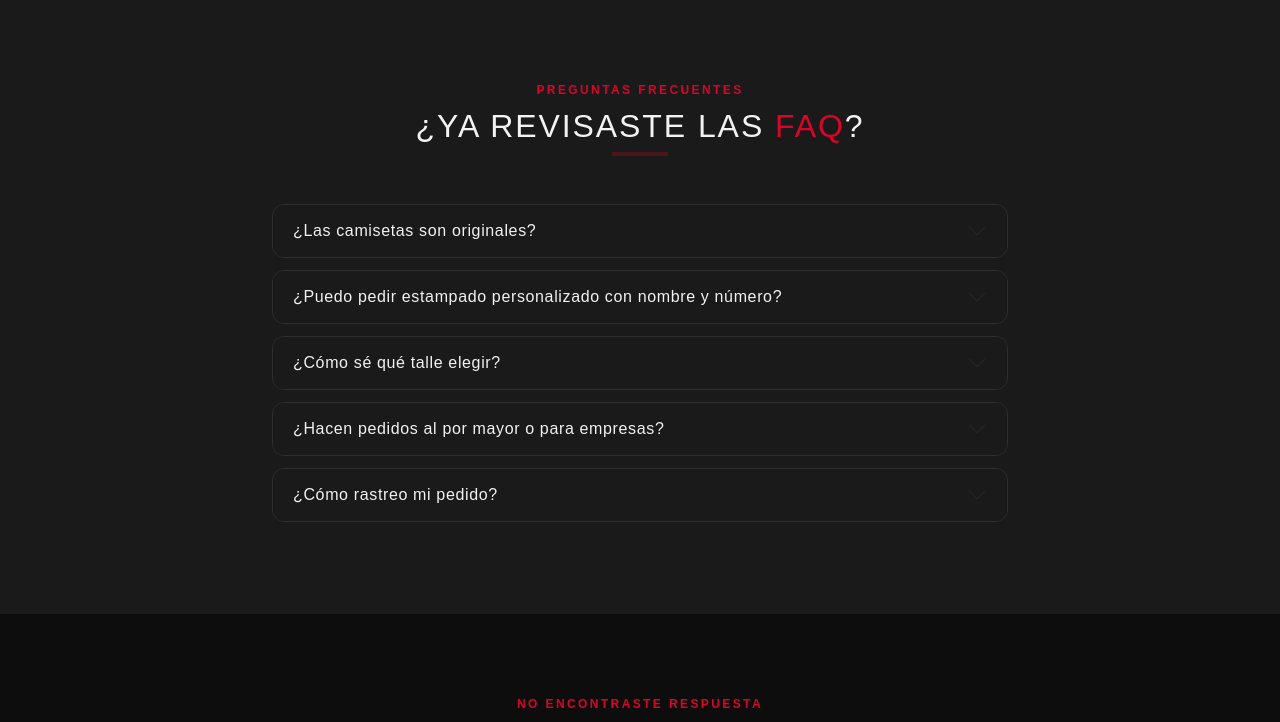
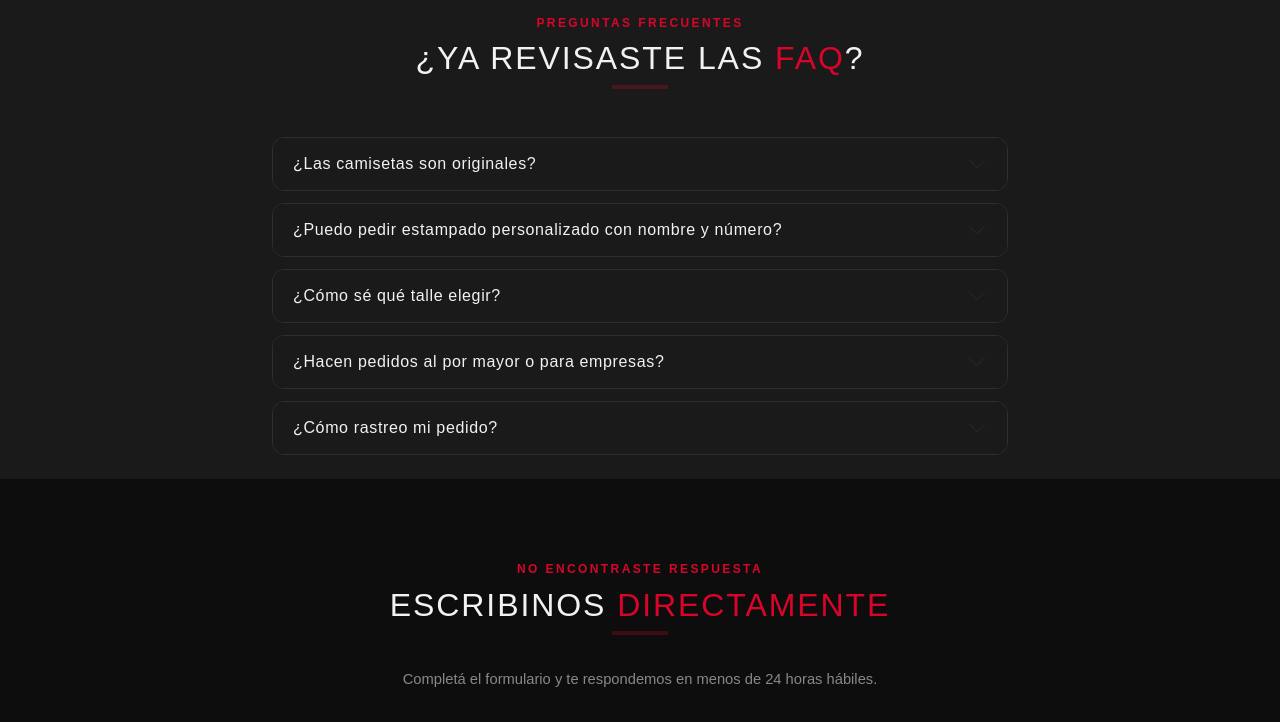
Before and after one commit to Matias-Zacarias/tienda-camisetas, a Laravel app: page /consultas in a window 1280 px wide. Shown: the part 223-945 px from the top of the page. Run offline with Laravel 12, Linux system fonts and the light colour scheme; style sheets or scripts are compiled from the project's sources.

```diff
--- a/public/css/estilos.css
+++ b/public/css/estilos.css
@@ -412,7 +412,7 @@ img { max-width: 100%; height: auto; }
 
 .section-surface {
   background-color: var(--color-surface);
-  padding: 5rem 0;
+  padding: 1%;
 }
 
 /* ---------- FEATURE CARD (comercialización) ---------- */
```
